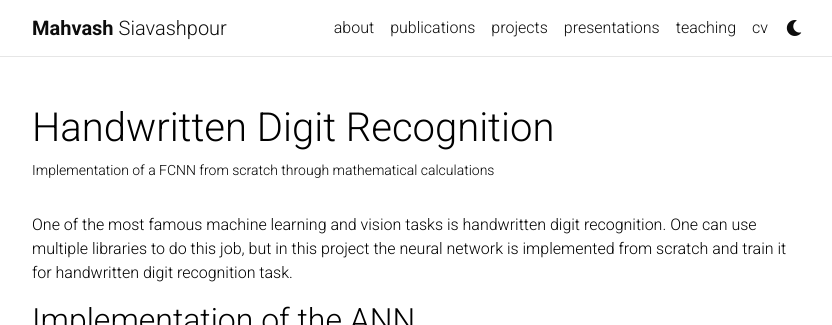
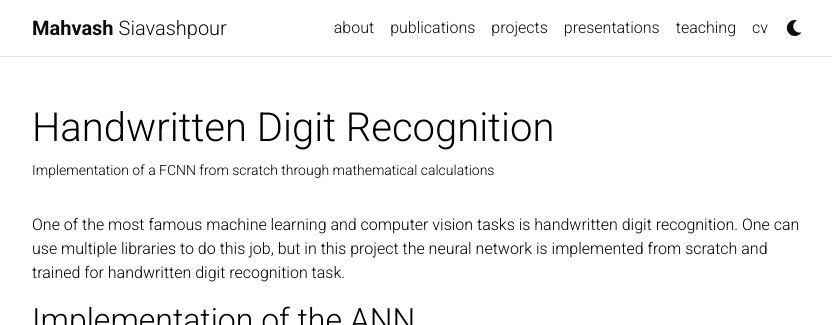
Before and after one commit to mahvash-siavashpour/mahvash-siavashpour.github.io, a Jekyll site: the page built from _projects/3_project.md, in a window 1280 px wide and 900 px high, cut to the strip 0-325 px from the top of the window. Shown: the whole strip, without its empty margins (223-1055 px from the left). Built offline with Jekyll 4.4.1, drawn with Linux system fonts in a browser that asks for light colours; comment, search, counter and statistics services are not loaded; a style sheet for code colours, icons or effects is not loaded.

Commit message:
minor changes

```diff
--- a/_projects/3_project.md
+++ b/_projects/3_project.md
@@ -7,14 +7,14 @@ importance: 3
 category: AI
 ---
 
-One of the most famous machine learning and vision tasks is handwritten digit recognition. One can use multiple libraries to do this job, but in this project the neural network is implemented from scratch and train it for handwritten digit recognition task.
+One of the most famous machine learning and computer vision tasks is handwritten digit recognition. One can use multiple libraries to do this job, but in this project the neural network is implemented from scratch and trained for handwritten digit recognition task.
 
 
 ## Implementation of the ANN
 To implement this network, I used 28*28 = 784 neurons in the first layer, each representing a single pixel in the input image. There are also ten neurons in the last layer, one neuron for every digit. Finally, there are two hidden layers with sixteen neurons each.
 I implemented the learning phase using the pseudo-code below:
 <br>
-<img src="assets/img/sudo-code.png" alt="sudo-code"  width="450"/>
+<img src="../assets/img/sudo-code.png" alt="sudo-code"  width="450"/>
 <br>
 In order to train the network, we first need to get the appropriate dataset. I used the MNIST dataset containing 60,000 handwritten digit images in the train section and 10,000 more in the test section.
 <br>
```
